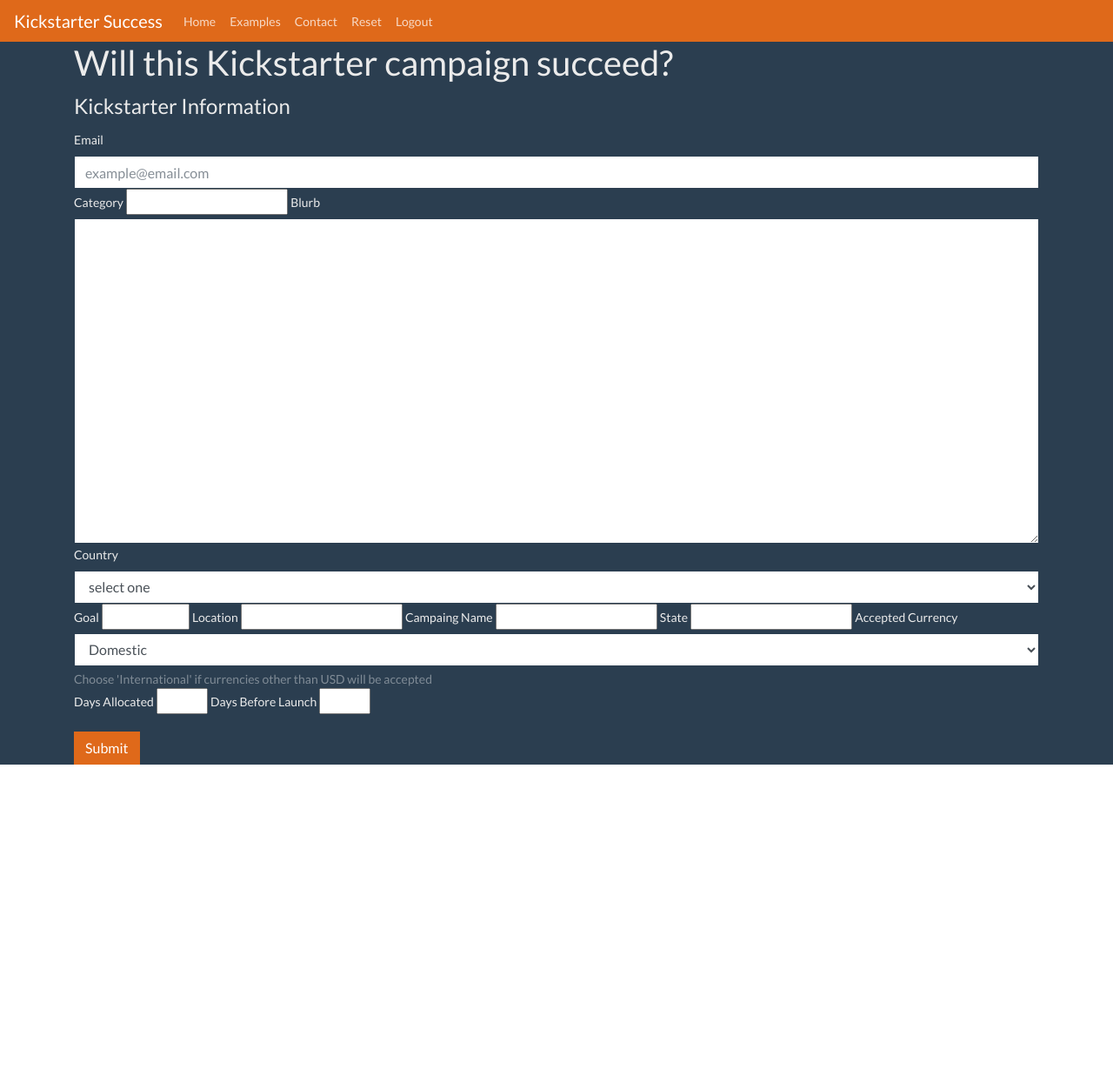
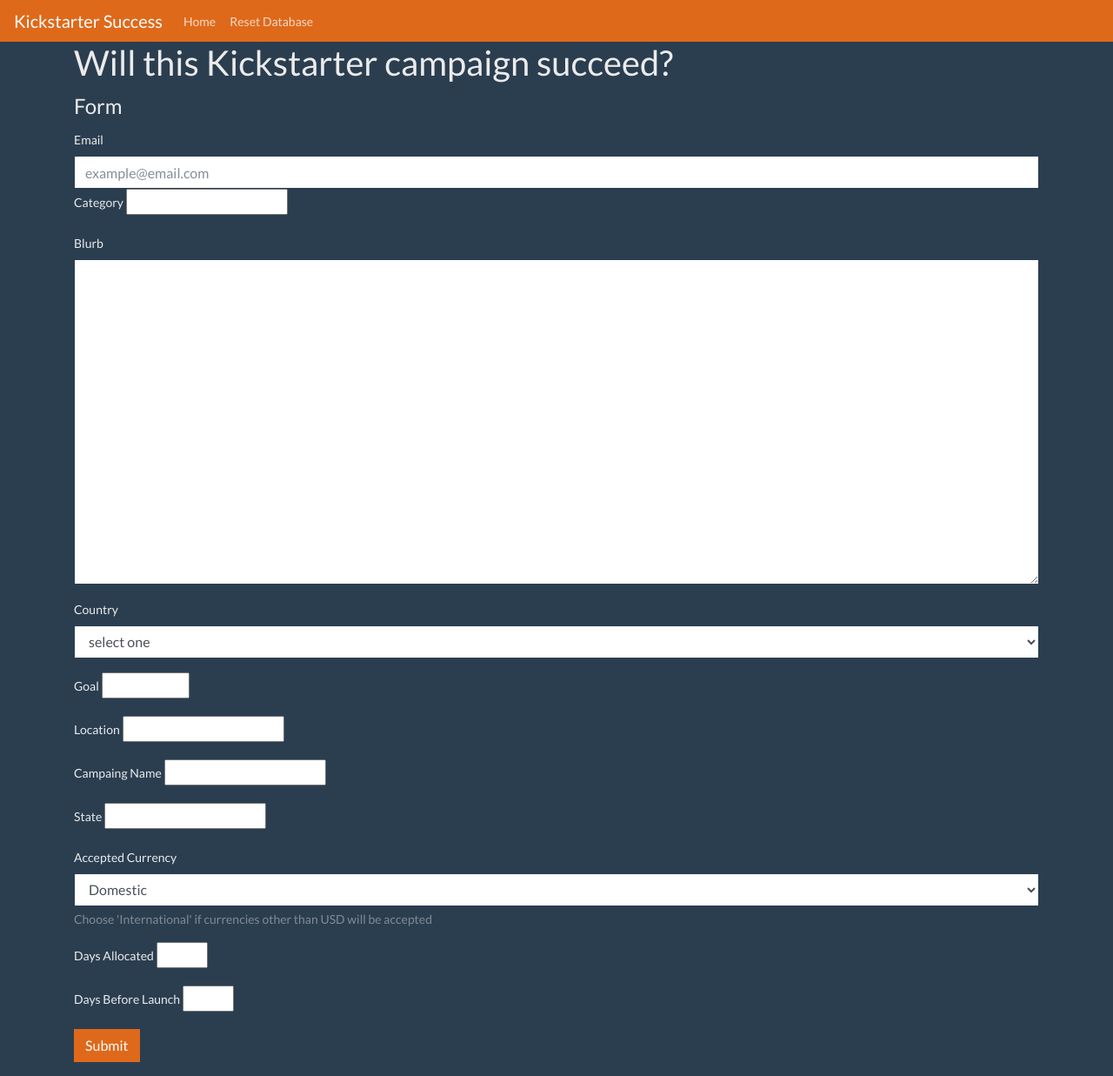
Before and after one commit to bw-kickstarter/DS, a Flask app: page / in a window 1280 px wide. Shown: the whole page at 87% size. Before the commit the page ends 879 px from the top, so only its background shows below. Run offline with Flask 2, Linux system fonts and the light colour scheme.

Commit message:
stretch goals cmtd-out

```diff
--- a/ks/main.py
+++ b/ks/main.py
@@ -17,7 +17,7 @@ def root():
 @main.route("/home", methods = ["POST"])
 # @login_required
 def predict_outcome():
-    """Reads inputs from forms and returns prediction.html or error"""
+    """Reads inputs and redirects"""
     ue = request.values["user_email"]
     cat = request.values["category"]
     bl = request.values["blurb"]
@@ -29,10 +29,10 @@ def predict_outcome():
     ut = request.values["usd_type"]
     da = request.values["days_allocated"]
     db4l = request.values["days_before_launch"]
-    loct = request.values["location_type"]
+    # loct = request.values["location_type"]
 
     try:
-        db_entry = DB.Kickstarter(user_name=ue, category=cat, blurb=bl, country=cy, goal=gl, location=loc, name=name, state=st, usd_type=ut, days_allocated=da, days_before_launch=db4l, colation_type=loct)
+        db_entry = DB.Kickstarter(user_name=ue, category=cat, blurb=bl, country=cy, goal=gl, location=loc, name=name, state=st, usd_type=ut, days_allocated=da, days_before_launch=db4l) #, colation_type=loct)
 
         DB.session.add(db_entry)
         DB.session.commit()
--- a/ks/templates/base.html
+++ b/ks/templates/base.html
@@ -15,15 +15,15 @@
       <div class="collapse navbar-collapse" id="navbarColor01">
         <ul class="navbar-nav mr-auto">
           <li class="nav-item">
-            <a class="nav-link" href="/home">Home</a></li>
-          <li class="nav-item">
+            <a class="nav-link" href="/">Home</a></li>
+          <!-- <li class="nav-item">
             <a class="nav-link" href="/examples">Examples</a></li>
           <li class="nav-item">
-            <a class="nav-link" href="/contact">Contact</a></li>
+            <a class="nav-link" href="/contact">Contact</a></li> -->
           <li class="nav-item">
-            <a class="nav-link" href="/reset">Reset</a></li>
-          <li class="nav-item">
-            <a class="nav-link" href="/logout">Logout</a></li>
+            <a class="nav-link" href="/reset">Reset Database</a></li>
+          <!-- <li class="nav-item">
+            <a class="nav-link" href="/logout">Logout</a></li> -->
         </ul>
       </div>
     </div>
--- a/ks/templates/home.html
+++ b/ks/templates/home.html
@@ -14,14 +14,19 @@
         <div class="bs-component">
           <form>
             <fieldset>
-              <legend>Kickstarter Information</legend>
+              <legend>Form</legend>
               <div class="form-group">
                 <label for="user_email">Email</label>
                 <input type="email" class="form-control" id="user_email" placeholder="example@email.com" required>
+              <div class="form-group">
                 <label for="category">Category</label>
                 <input type="text" id="category" name="category" maxlength="40" required>
+              </div>
+              <div class="form-group">
                 <label for="blurb">Blurb</label>
                 <textarea class="form-control" id="blurb" rows="15" minlength="100" maxlength="1000" required></textarea>
+              </div>
+              <div class="form-group">
                 <label for="country">Country</label>
                 <select class="form-control" id="country" required>
                   <option>select one</option>
@@ -278,27 +283,43 @@
                   <option value="ZM">Zambia</option>
                   <option value="ZW">Zimbabwe</option>
                 </select>
+              </div>
+              <div class="form-group">
                 <label for="goal">Goal</label>
                 <input type="number" id="goal" name="goal" min="0" max="10000000" required>
+              </div>
+              <div class="form-group">
                 <label for="location">Location</label>
                 <input type="text" id="location" name="location" maxlength="50" required>
+              </div>
+              <div class="form-group">
                 <label for="name">Campaing Name</label>
                 <input type="text" id="name" name="name" maxlength="200" required>
+              </div>
+              <div class="form-group">
                 <label for="state">State</label>
                 <input type="text" id="state" name="state" required maxlength="50">
+              </div>
+              <div class="form-group">
                 <label for="usd_type">Accepted Currency</label>
                 <select class="form-control" id="usd_type" aria-describedby="usdtHelp" required>
                   <option>Domestic</option>
                   <option>International</option>
                 </select>
                 <small id="usdtHelp" class="form-text text-muted">Choose 'International' if currencies other than USD will be accepted</small>
+              </div>
+              <div class="form-group">
                 <label for="days_allocated">Days Allocated</label>
                 <input type="number" id="days_allocated" name="days_allocated" min="0" max="365" required>
+              </div>
+              <div class="form-group">
                 <label for="days_before_launch">Days Before Launch</label>
                 <input type="number" id="days_before_launch" name="days_before_launch" min="0" max="365" required>
-                <!-- <label for="location_type">Location Type</label>
-                <input type="text" id="location_type" name="location_type" maxlength="" required> -->
               </div>
+              <!-- <div class="form-group">
+                <label for="location_type">Location Type</label>
+                <input type="text" id="location_type" name="location_type" maxlength="" required>
+              </div> -->
               <button type="submit" class="btn btn-primary">Submit</button>
             </fieldset>
           </form>
--- a/ks/templates/login.html
+++ b/ks/templates/login.html
@@ -18,9 +18,11 @@
               <legend>Login</legend>
               <div class="form-group">
                 <label for="email">Email</label>
-                <input type="email" id="email" placeholder="example@email.com">
+                <input type="email" id="email" placeholder="example@email.com" required>
+              </div>
+              <div class="form-group">
                 <label for="password">Password</label>
-                <input type="password" id="password" placeholder="bootylicious2020">
+                <input type="password" id="password" placeholder="bootylicious2020" required>
               </div>
               <div class="form-check">
                 <label class="form-check-label">
--- a/ks/templates/signup.html
+++ b/ks/templates/signup.html
@@ -18,9 +18,10 @@
               <legend>Registration</legend>
               <div class="form-group">
                 <label for="email">Email</label>
-                <input type="email" id="email" placeholder="example@email.com">
+                <input type="email" id="email" placeholder="example@email.com" maxlength="80" required>
+              <div class="form-group">
                 <label for="password">Password</label>
-                <input type="password" id="password" placeholder="bootylicious2020">
+                <input type="password" id="password" placeholder="bootylicious2020" maxlength="80" required>
               </div>
               <button type="submit" class="btn btn-primary">Signup</button>
             </fieldset>
```
Also changed, not shown: ks/models.py (+3 -4 lines).
